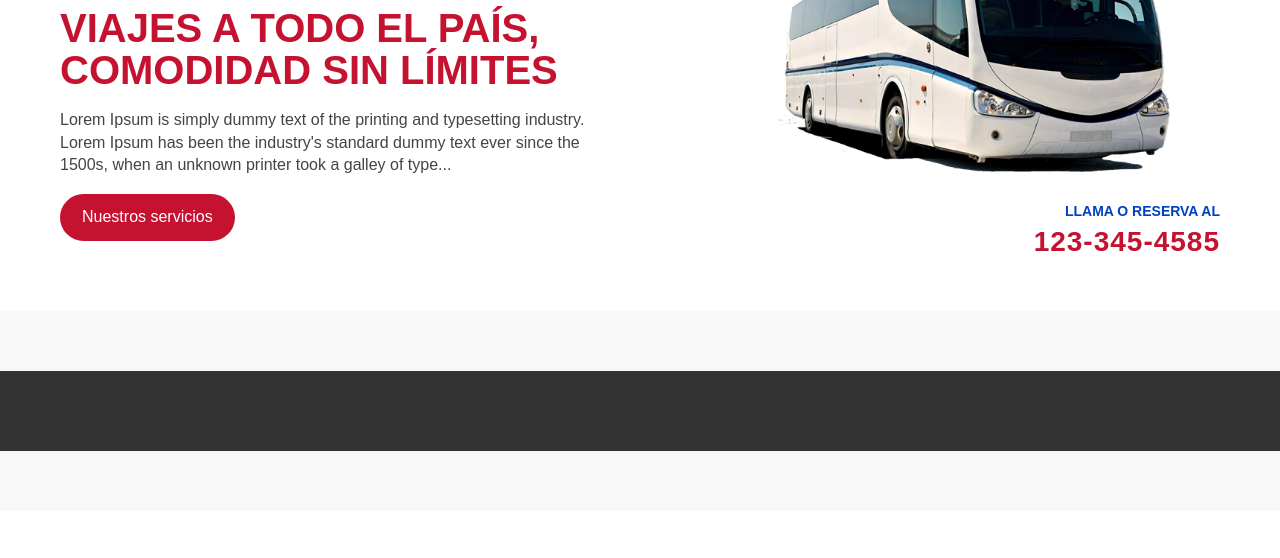
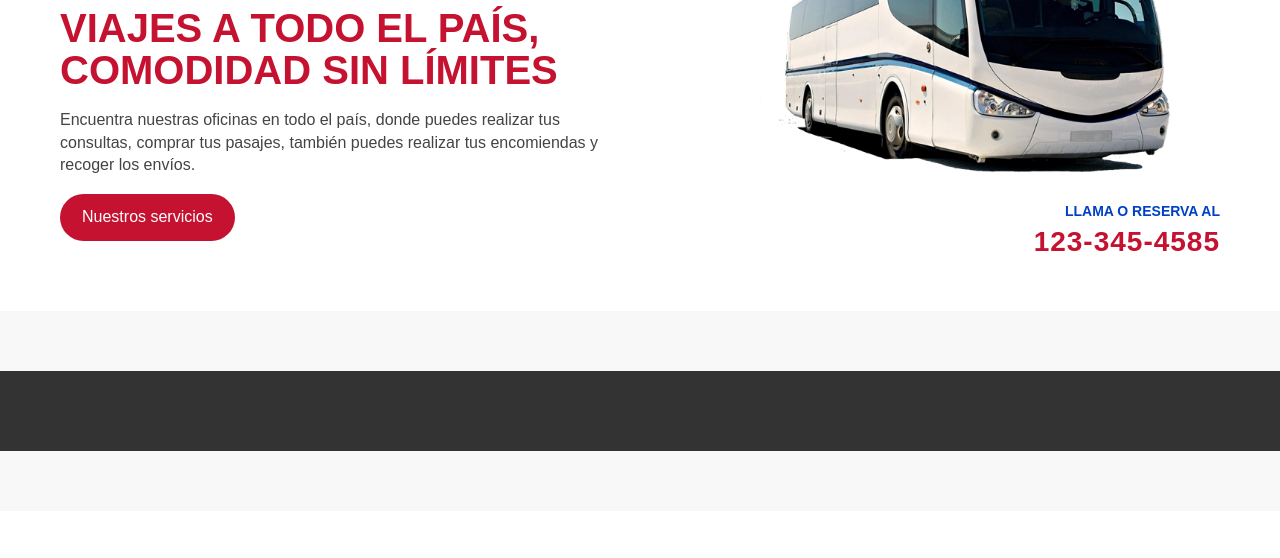
Before and after one commit to CHENTEX7W7/ProyectoBuses, a plain HTML site: page index.html in a window 1280 px wide. Shown: the part 237-795 px from the top of the page. Drawn offline with Linux system fonts and the light colour scheme.

Commit message:
text correction

```diff
--- a/index.html
+++ b/index.html
@@ -24,7 +24,7 @@
         <img src="../img/quijarro.png" class="logo-hero">
         <h4>SERVICIO DE TRANSPORTE NACIONAL DE BUSES</h4>
         <h1>VIAJES A TODO EL PAÍS,<br>COMODIDAD SIN LÍMITES</h1>
-        <p>Lorem Ipsum is simply dummy text of the printing and typesetting industry. Lorem Ipsum has been the industry's standard dummy text ever since the 1500s, when an unknown printer took a galley of type...</p>
+        <p>Encuentra nuestras oficinas en todo el país, donde puedes realizar tus consultas, comprar tus pasajes, también puedes realizar tus encomiendas y recoger los envíos.</p>
         <a class="btn">Nuestros servicios</a>
     </div>
     <div class="hero-img reveal">
```
